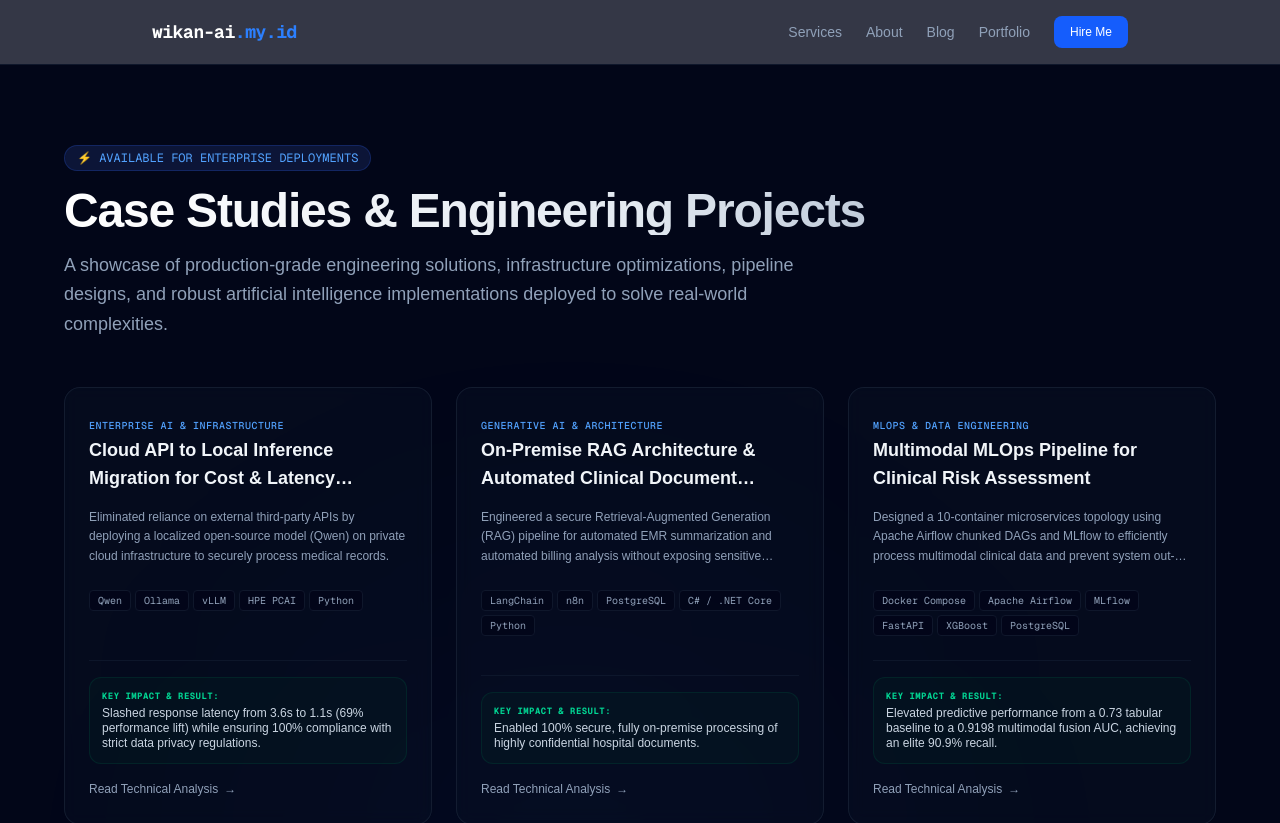
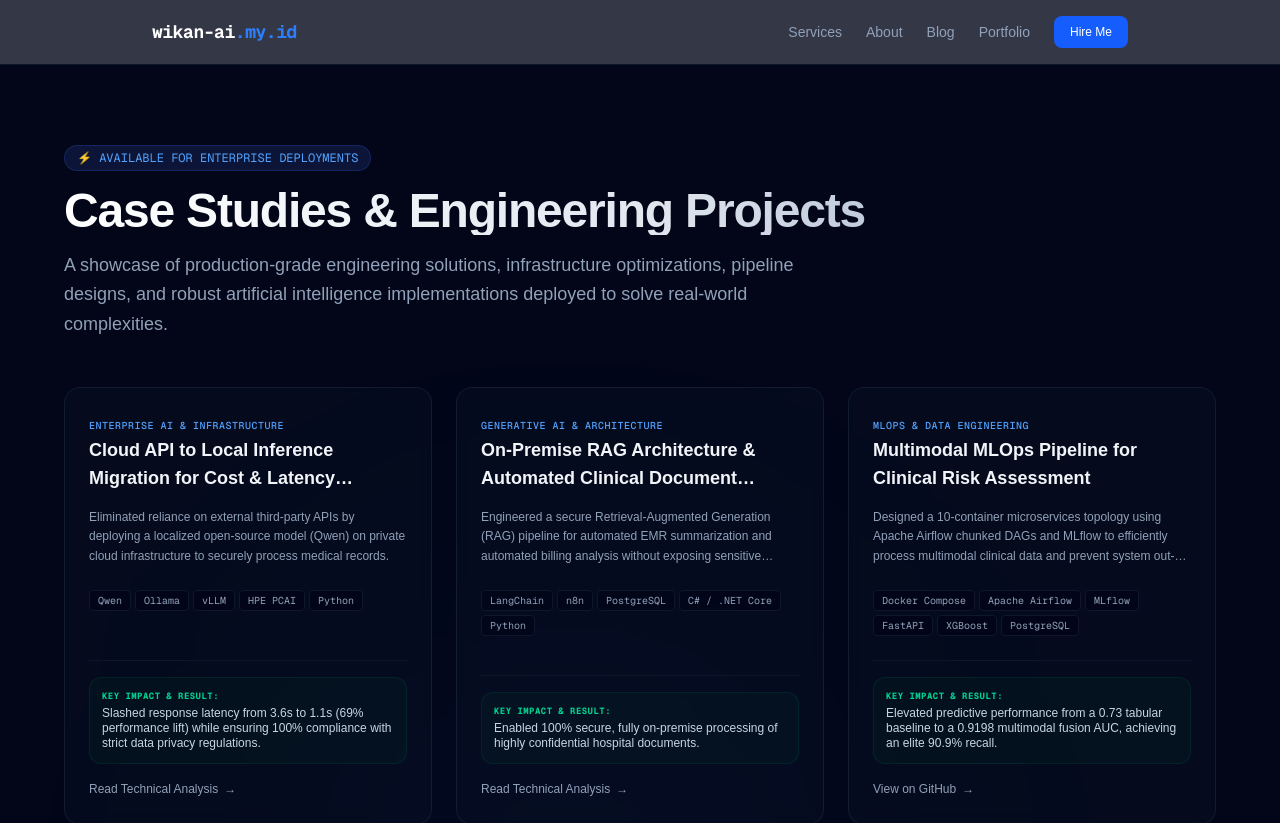
Before and after one commit to wikan1602/portfolio-site, a Next.js app: page /portfolio in a window 1280 px wide. Shown: the top 823 px of the page. Built offline with nearby package versions, Linux system fonts and the light colour scheme.

Commit message:
feat: update portfolio

```diff
--- a/app/portfolio/page.tsx
+++ b/app/portfolio/page.tsx
@@ -26,7 +26,7 @@ export default function PortfolioPage() {
       category: "MLOps & Data Engineering",
       tags: ["Docker Compose", "Apache Airflow", "MLflow", "FastAPI", "XGBoost", "PostgreSQL"],
       impact: "Elevated predictive performance from a 0.73 tabular baseline to a 0.9198 multimodal fusion AUC, achieving an elite 90.9% recall.",
-      link: "/portfolio/multimodal-mlops-clinical-risk"
+      link: "https://github.com/wikan1602/clinical-mlops-pipeline"
     },
     {
       slug: "price-intelligence-anomaly-detection",
@@ -35,7 +35,7 @@ export default function PortfolioPage() {
       category: "Data Science & Production Pipelines",
       tags: ["LightGBM", "Optuna", "Python", "Feature Engineering", "Data Pipeline"],
       impact: "Successfully reconstructed missing product prices during automated scraping outages with multilevel fallback defenses, maintaining 100% mathematical stability in production.",
-      link: "https://github.com/wikan1602/mrscraper-price-pipeline" // Ganti dengan URL repo aslimu jika berbeda
+      link: "https://github.com/wikan1602/mrscraper-price-intelligence" // Ganti dengan URL repo aslimu jika berbeda
     },
     {
       slug: "pah-detection-bi-lstm",
@@ -53,7 +53,7 @@ export default function PortfolioPage() {
       category: "Generative AI & Full-Stack",
       tags: ["LangChain", "ChromaDB", "Groq API", "Streamlit", "Docker", "Hugging Face Spaces"],
       impact: "Automated targeted knowledge extraction; fully containerized and publicly hosted on Hugging Face Spaces.",
-      link: "/portfolio/thesis-qa-rag-chatbot"
+      link: "https://github.com/wikan1602/thesis-chatbot"
     },
     {
       slug: "diabetes-prediction-hemodynamic",
@@ -71,7 +71,7 @@ export default function PortfolioPage() {
       category: "Computer Vision & Medical Imaging",
       tags: ["Python", "TensorFlow", "Keras", "CNN", "ImageDataGenerator", "Matplotlib"],
       impact: "Achieved 96.01% validation accuracy while maintaining high model generalization across distinct anatomical planes.",
-      link: "/portfolio/brain-tumor-mri-classification"
+      link: "https://github.com/wikan1602/brain-tumor-mri-classification"
     },
     {
       slug: "industrial-color-detection",
@@ -80,7 +80,7 @@ export default function PortfolioPage() {
       category: "Computer Vision & Automation",
       tags: ["Python", "OpenCV", "Poetry", "Docker", "CLI", "Feature Engineering"],
       impact: "Boosted accuracy from 75.2% to 92.7% by identifying and disabling destructive color-jittering data augmentations.",
-      link: "/portfolio/industrial-color-detection"
+      link: "https://github.com/wikan1602/ada-mata-mle-test"
     },
     {
       slug: "automated-cpr-ppg-feedback",
```
